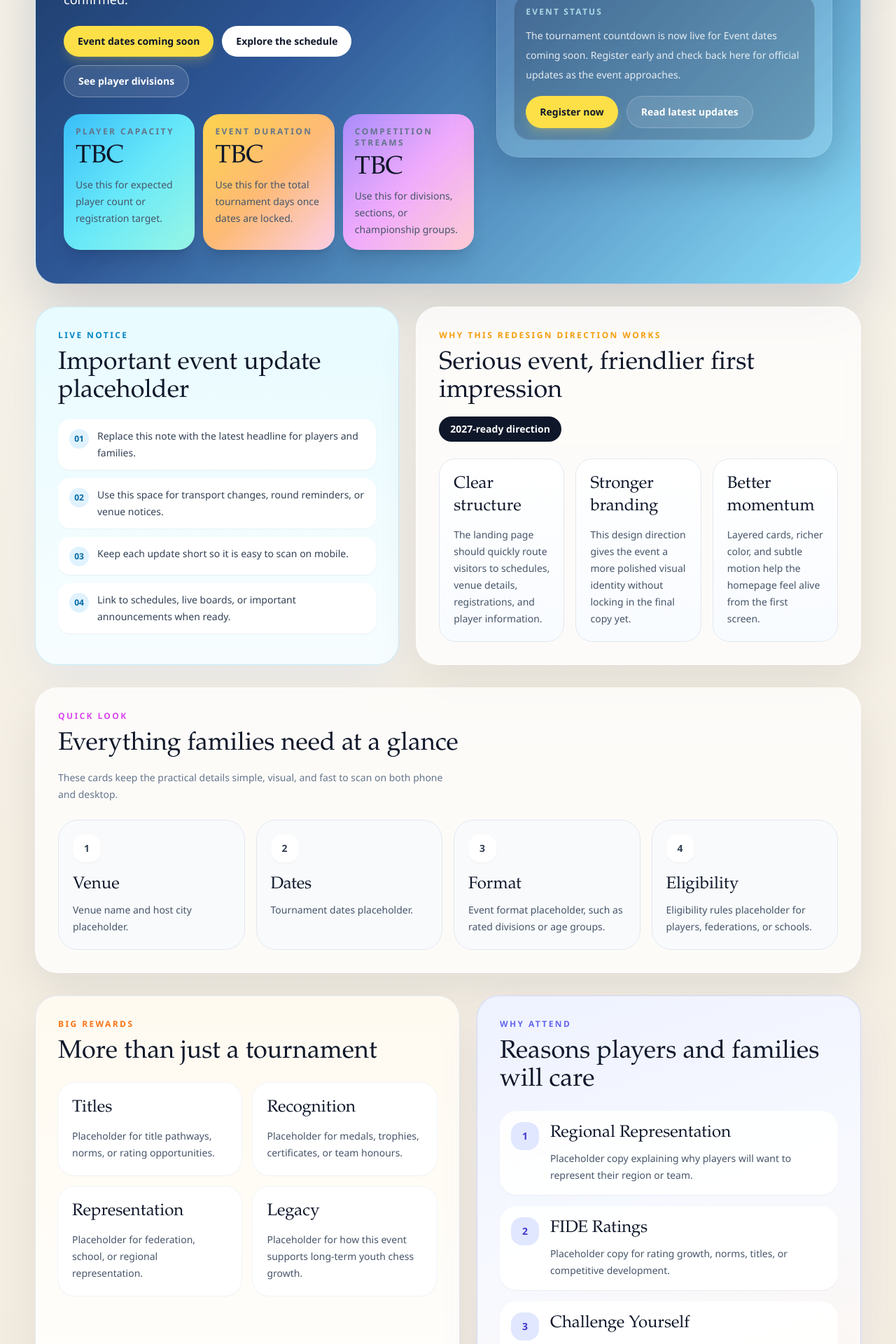
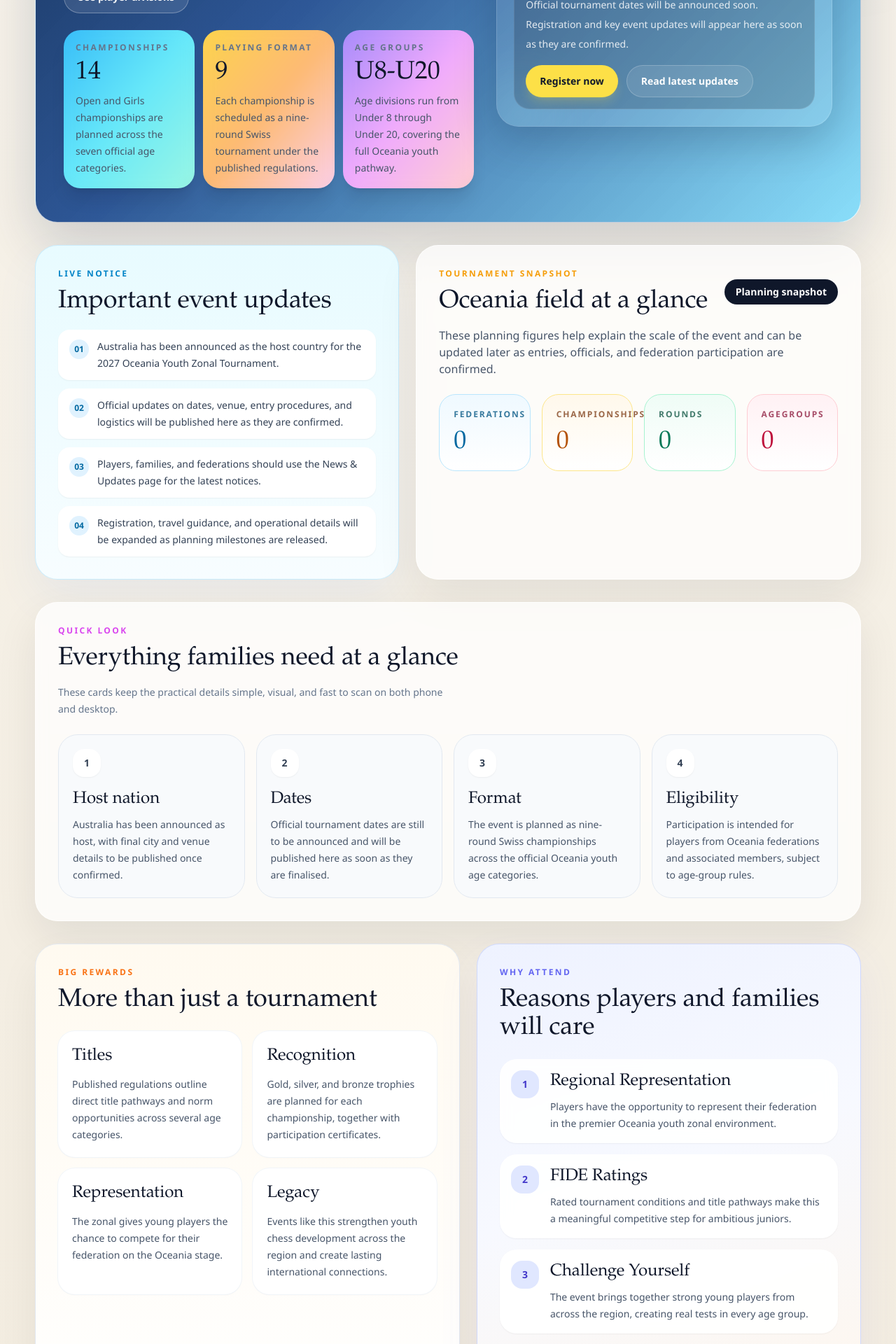
Before and after one commit to Hobsons-Bay-Chess-Club-AU/oceania-youth-2027, a Next.js app: page / in a window 1280 px wide. Shown: the part 600-2520 px from the top of the page at 70% size. Built offline with nearby package versions, Linux system fonts and the light colour scheme.

Commit message:
feat: Update home page with tournament stats component and enhance event details

```diff
--- a/app/data.ts
+++ b/app/data.ts
@@ -1,53 +1,111 @@
 import { siteConfig } from "@/lib/site-config";
 
 export const homePageData = {
-  dateLabel: "Event dates coming soon",
-  eventStartDate: "2027-01-01",
+  dateLabel: "Official dates to be announced",
+  eventStartDate: null as string | null,
+  heroKicker: "Oceania Zone 3.6 | Australia 2027",
   heroImage: siteConfig.heroImage,
   alert: {
-    title: "Important event update placeholder",
+    title: "Important event updates",
     items: [
-      "Replace this note with the latest headline for players and families.",
-      "Use this space for transport changes, round reminders, or venue notices.",
-      "Keep each update short so it is easy to scan on mobile.",
-      "Link to schedules, live boards, or important announcements when ready.",
+      "Australia has been announced as the host country for the 2027 Oceania Youth Zonal Tournament.",
+      "Official updates on dates, venue, entry procedures, and logistics will be published here as they are confirmed.",
+      "Players, families, and federations should use the News & Updates page for the latest notices.",
+      "Registration, travel guidance, and operational details will be expanded as planning milestones are released.",
     ],
   },
+  quickFacts: [
+    {
+      label: "Championships",
+      value: "14",
+      note: "Open and Girls championships are planned across the seven official age categories.",
+      tone: "from-sky-400 via-cyan-300 to-teal-200",
+    },
+    {
+      label: "Playing format",
+      value: "9",
+      note: "Each championship is scheduled as a nine-round Swiss tournament under the published regulations.",
+      tone: "from-amber-300 via-orange-300 to-pink-200",
+    },
+    {
+      label: "Age groups",
+      value: "U8-U20",
+      note: "Age divisions run from Under 8 through Under 20, covering the full Oceania youth pathway.",
+      tone: "from-violet-400 via-fuchsia-300 to-rose-200",
+    },
+  ],
+  tournamentStats: {
+    heading: "Tournament snapshot",
+    title: "Oceania field at a glance",
+    badge: "Planning snapshot",
+    description:
+      "These planning figures help explain the scale of the event and can be updated later as entries, officials, and federation participation are confirmed.",
+    stats: {
+      Federations: 6,
+      Championships: 14,
+      Rounds: 9,
+      AgeGroups: 7,
+    },
+  },
   eventDetails: [
-    { title: "Venue", body: "Venue name and host city placeholder." },
-    { title: "Dates", body: "Tournament dates placeholder." },
-    { title: "Format", body: "Event format placeholder, such as rated divisions or age groups." },
-    { title: "Eligibility", body: "Eligibility rules placeholder for players, federations, or schools." },
+    {
+      title: "Host nation",
+      body: "Australia has been announced as host, with final city and venue details to be published once confirmed.",
+    },
+    {
+      title: "Dates",
+      body: "Official tournament dates are still to be announced and will be published here as soon as they are finalised.",
+    },
+    {
+      title: "Format",
+      body: "The event is planned as nine-round Swiss championships across the official Oceania youth age categories.",
+    },
+    {
+      title: "Eligibility",
+      body: "Participation is intended for players from Oceania federations and associated members, subject to age-group rules.",
+    },
   ],
   stakes: [
-    { title: "Titles", body: "Placeholder for title pathways, norms, or rating opportunities." },
-    { title: "Recognition", body: "Placeholder for medals, trophies, certificates, or team honours." },
-    { title: "Representation", body: "Placeholder for federation, school, or regional representation." },
-    { title: "Legacy", body: "Placeholder for how this event supports long-term youth chess growth." },
+    {
+      title: "Titles",
+      body: "Published regulations outline direct title pathways and norm opportunities across several age categories.",
+    },
+    {
+      title: "Recognition",
+      body: "Gold, silver, and bronze trophies are planned for each championship, together with participation certificates.",
+    },
+    {
+      title: "Representation",
+      body: "The zonal gives young players the chance to compete for their federation on the Oceania stage.",
+    },
+    {
+      title: "Legacy",
+      body: "Events like this strengthen youth chess development across the region and create lasting international connections.",
+    },
   ],
   whyParticipate: [
     {
       title: "Regional Representation",
-      body: "Placeholder copy explaining why players will want to represent their region or team.",
+      body: "Players have the opportunity to represent their federation in the premier Oceania youth zonal environment.",
     },
     {
       title: "FIDE Ratings",
-      body: "Placeholder copy for rating growth, norms, titles, or competitive development.",
+      body: "Rated tournament conditions and title pathways make this a meaningful competitive step for ambitious juniors.",
     },
     {
       title: "Challenge Yourself",
-      body: "Placeholder copy for stepping up, learning, and facing strong opponents.",
+      body: "The event brings together strong young players from across the region, creating real tests in every age group.",
     },
     {
       title: "Tournament Thrill",
-      body: "Placeholder copy for atmosphere, friendships, and memorable event moments.",
+      body: "Beyond the games, the tournament offers a memorable international atmosphere for players, families, and teams.",
     },
   ],
   registration: {
     description:
-      "Placeholder registration message for the upcoming event. Swap this for the real invitation, player callout, or launch announcement later.",
-    playersRegistered: "Player count placeholder",
-    status: "Registration status placeholder",
-    note: "Add a short note here for travel, team registrations, or waitlist information.",
+      "Registration is not yet open. This website will publish the official entry process, eligibility notes, deadlines, and tournament updates once the organiser releases them.",
+    playersRegistered: "Opening soon",
+    status: "Registration not yet open",
+    note: "Families and federations should monitor the News & Updates page for the registration announcement and key planning milestones.",
   },
 };
--- /dev/null
+++ b/components/home-tournament-stats.tsx
@@ -0,0 +1,108 @@
+"use client";
+
+import { useEffect, useState } from "react";
+
+type TournamentStatsProps = {
+  heading: string;
+  title: string;
+  badge: string;
+  description: string;
+  stats: Record<string, number>;
+};
+
+const statCardThemes = [
+  {
+    shell: "border-sky-200 bg-[linear-gradient(180deg,#eff9ff,#ffffff)]",
+    value: "text-sky-700",
+    label: "text-sky-800/80",
+  },
+  {
+    shell: "border-amber-200 bg-[linear-gradient(180deg,#fff8eb,#ffffff)]",
+    value: "text-amber-700",
+    label: "text-amber-900/75",
+  },
+  {
+    shell: "border-emerald-200 bg-[linear-gradient(180deg,#effcf6,#ffffff)]",
+    value: "text-emerald-700",
+    label: "text-emerald-900/75",
+  },
+  {
+    shell: "border-rose-200 bg-[linear-gradient(180deg,#fff1f4,#ffffff)]",
+    value: "text-rose-700",
+    label: "text-rose-900/75",
+  },
+  {
+    shell: "border-violet-200 bg-[linear-gradient(180deg,#f6f2ff,#ffffff)]",
+    value: "text-violet-700",
+    label: "text-violet-900/75",
+  },
+  {
+    shell: "border-cyan-200 bg-[linear-gradient(180deg,#ecfeff,#ffffff)]",
+    value: "text-cyan-700",
+    label: "text-cyan-900/75",
+  },
+];
+
+export function HomeTournamentStats({
+  heading,
+  title,
+  badge,
+  description,
+  stats,
+}: TournamentStatsProps) {
+  const entries = Object.entries(stats);
+  const [counts, setCounts] = useState(() => entries.map(() => 0));
+
+  useEffect(() => {
+    const durationMs = 1400;
+    const frameMs = 24;
+    const steps = Math.max(1, Math.floor(durationMs / frameMs));
+    let step = 0;
+
+    const timer = window.setInterval(() => {
+      step += 1;
+      const progress = Math.min(1, step / steps);
+      const eased = 1 - (1 - progress) * (1 - progress);
+
+      setCounts(entries.map(([, value]) => Math.round(value * eased)));
+
+      if (progress >= 1) {
+        window.clearInterval(timer);
+      }
+    }, frameMs);
+
+    return () => window.clearInterval(timer);
+  }, [entries]);
+
+  return (
+    <article className="motion-rise-in-delayed rounded-[1rem] border border-white/70 bg-white/75 p-6 shadow-[0_24px_60px_rgba(15,23,42,0.08)] backdrop-blur md:rounded-[2rem] md:p-8">
+      <div className="flex flex-wrap items-center justify-between gap-4">
+        <div>
+          <p className="text-xs font-black uppercase tracking-[0.2em] text-amber-500">{heading}</p>
+          <h2 className="mt-3 font-display text-3xl text-slate-900 md:text-4xl">{title}</h2>
+        </div>
+        <span className="rounded-full bg-slate-900 px-4 py-2 text-sm font-bold text-white">{badge}</span>
+      </div>
+
+      <p className="mt-4 max-w-2xl text-sm leading-7 text-slate-600 md:text-base">
+        {description}
+      </p>
+
+      <div className="mt-6 grid gap-4 sm:grid-cols-2 xl:grid-cols-4">
+        {entries.map(([name], index) => {
+          const theme = statCardThemes[index % statCardThemes.length];
+
+          return (
+          <article
+            key={name}
+            className={`rounded-[1rem] border p-5 md:rounded-[1.5rem] ${theme.shell}`}
+          >
+            <p className={`text-xs font-black uppercase tracking-[0.16em] ${theme.label}`}>{name}</p>
+            <p className={`mt-3 font-display text-4xl tabular-nums ${theme.value}`}>{counts[index]}</p>
+          </article>
+          );
+        })}
+      </div>
+    </article>
+  );
+}
--- a/components/pages/home-page.tsx
+++ b/components/pages/home-page.tsx
@@ -2,44 +2,9 @@ import Link from "next/link";
 import { homePageData } from "@/app/data";
 import { siteConfig } from "@/lib/site-config";
 import { HomeHeroCountdown } from "@/components/home-hero-countdown";
+import { HomeTournamentStats } from "@/components/home-tournament-stats";
 
 export function HomePage() {
-  const quickFacts = [
-    {
-      label: "Player capacity",
-      value: "TBC",
-      note: "Use this for expected player count or registration target.",
-      tone: "from-sky-400 via-cyan-300 to-teal-200",
-    },
-    {
-      label: "Event duration",
-      value: "TBC",
-      note: "Use this for the total tournament days once dates are locked.",
-      tone: "from-amber-300 via-orange-300 to-pink-200",
-    },
-    {
-      label: "Competition streams",
-      value: "TBC",
-      note: "Use this for divisions, sections, or championship groups.",
-      tone: "from-violet-400 via-fuchsia-300 to-rose-200",
-    },
-  ];
-
-  const highlightCards = [
-    {
-      title: "Clear structure",
-      body: "The landing page should quickly route visitors to schedules, venue details, registrations, and player information.",
-    },
-    {
-      title: "Stronger branding",
-      body: "This design direction gives the event a more polished visual identity without locking in the final copy yet.",
-    },
-    {
-      title: "Better momentum",
-      body: "Layered cards, richer color, and subtle motion help the homepage feel alive from the first screen.",
-    },
-  ];
-
   return (
     <div className="space-y-6 md:space-y-8">
       <section className="relative overflow-hidden rounded-[1rem] border border-white/70 bg-[linear-gradient(135deg,rgba(12,34,70,0.98),rgba(28,74,143,0.92)_45%,rgba(107,217,255,0.78))] px-6 py-8 shadow-[0_30px_80px_rgba(12,34,70,0.18)] md:rounded-[2rem] md:px-10 md:py-12">
@@ -49,13 +14,13 @@ export function HomePage() {
           <div className="space-y-6 motion-rise-in">
             <div className="inline-flex items-center gap-2 rounded-full border border-white/20 bg-white/10 px-4 py-2 text-sm font-semibold text-white backdrop-blur">
               <span className="text-lg">♟</span>
-              Every chess master was once a beginner (Irving Chernev)
+              {homePageData.heroKicker}
             </div>
             <div className="space-y-4">
               <p className="text-xs font-black uppercase tracking-[0.28em] text-cyan-100/80">
                 Present by Hobsons Bay Chess Club
               </p>
-              <h1 className="max-w-xl font-display text-5xl leading-[0.92] text-white md:text-7xl">
+              <h1 className="max-w-xl font-display text-3xl leading-[0.92] text-white md:text-5xl">
                 Oceania Youth Chess Zonal Tournament 2027
               </h1>
               <p className="max-w-2xl text-base leading-8 text-white md:text-lg">
@@ -83,7 +48,7 @@ export function HomePage() {
               </Link>
             </div>
             <div className="grid gap-3 sm:grid-cols-3">
-              {quickFacts.map((fact) => (
+              {homePageData.quickFacts.map((fact) => (
                 <article
                   key={fact.label}
                   className={`motion-scale-in rounded-[1rem] bg-gradient-to-br ${fact.tone} p-[1px] shadow-xl shadow-slate-950/10 md:rounded-[1.5rem]`}
@@ -130,32 +95,7 @@ export function HomePage() {
           </ul>
         </article>
 
-        <article className="motion-rise-in-delayed rounded-[1rem] border border-white/70 bg-white/75 p-6 shadow-[0_24px_60px_rgba(15,23,42,0.08)] backdrop-blur md:rounded-[2rem] md:p-8">
-          <div className="flex flex-wrap items-center justify-between gap-4">
-            <div>
-              <p className="text-xs font-black uppercase tracking-[0.2em] text-amber-500">
-                Why this redesign direction works
-              </p>
-              <h2 className="mt-3 font-display text-3xl text-slate-900 md:text-4xl">
-                Serious event, friendlier first impression
-              </h2>
-            </div>
-            <span className="rounded-full bg-slate-900 px-4 py-2 text-sm font-bold text-white">
-              2027-ready direction
-            </span>
-          </div>
-          <div className="mt-6 grid gap-4 md:grid-cols-3">
-            {highlightCards.map((card) => (
-              <article
-                key={card.title}
-                className="rounded-[1rem] border border-slate-200 bg-[linear-gradient(180deg,#ffffff,#f8fbff)] p-5 md:rounded-[1.5rem]"
-              >
-                <h3 className="font-display text-2xl text-slate-900">{card.title}</h3>
-                <p className="mt-3 text-sm leading-6 text-slate-600">{card.body}</p>
-              </article>
-            ))}
-          </div>
-        </article>
+        <HomeTournamentStats {...homePageData.tournamentStats} />
       </section>
 
       <section className="motion-rise-in rounded-[1rem] border border-white/70 bg-white/75 p-6 shadow-[0_24px_60px_rgba(15,23,42,0.08)] backdrop-blur md:rounded-[2rem] md:p-8">
--- a/components/site-shell.tsx
+++ b/components/site-shell.tsx
@@ -41,7 +41,7 @@ export function SiteShell({ children }: { children: React.ReactNode }) {
                 Oceania Youth Chess Zonal
               </strong>
               <small className="block text-[0.76rem] leading-[1.2] text-white/70 sm:text-sm">
-                Melbourne, Australia | Sept 2027
+                Melbourne, Australia | 2027
               </small>
             </span>
           </Link>
--- a/lib/site-config.ts
+++ b/lib/site-config.ts
@@ -27,7 +27,7 @@ export const siteConfig = {
     legalLine: "Official event website for planning, player information, regulations, and updates.",
   },
   links: {
-    registrations: "https://oceaniayouth2027.hobsonsbaychess.com/registration",
+    registrations: "/registration",
     playerList: "https://oceaniayouth2027.hobsonsbaychess.com/players",
     liveBoardsGroupA: "https://oceaniayouth2027.hobsonsbaychess.com/live-boards-a",
     liveBoardsGroupB: "https://oceaniayouth2027.hobsonsbaychess.com/live-boards-b",
```
